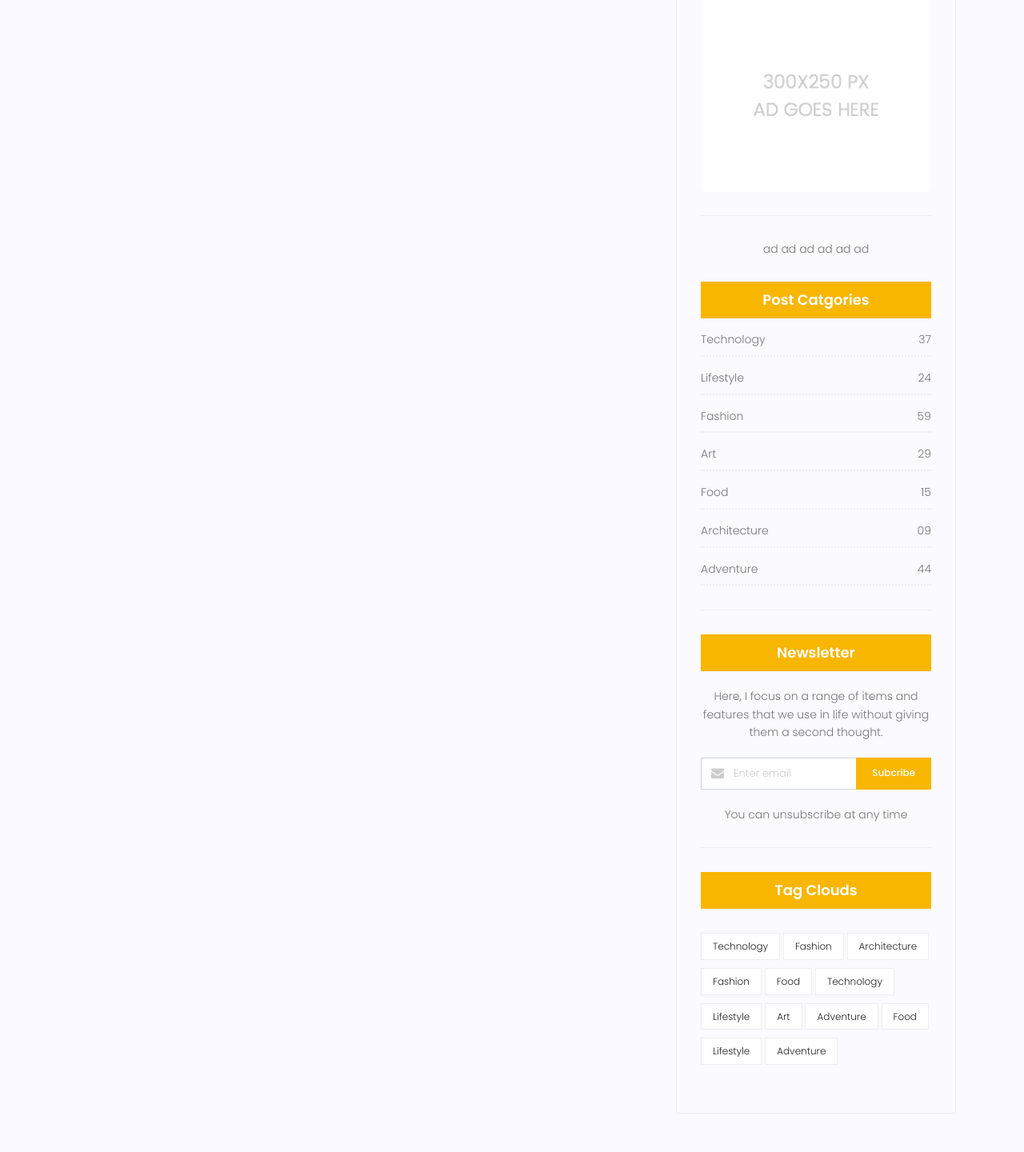
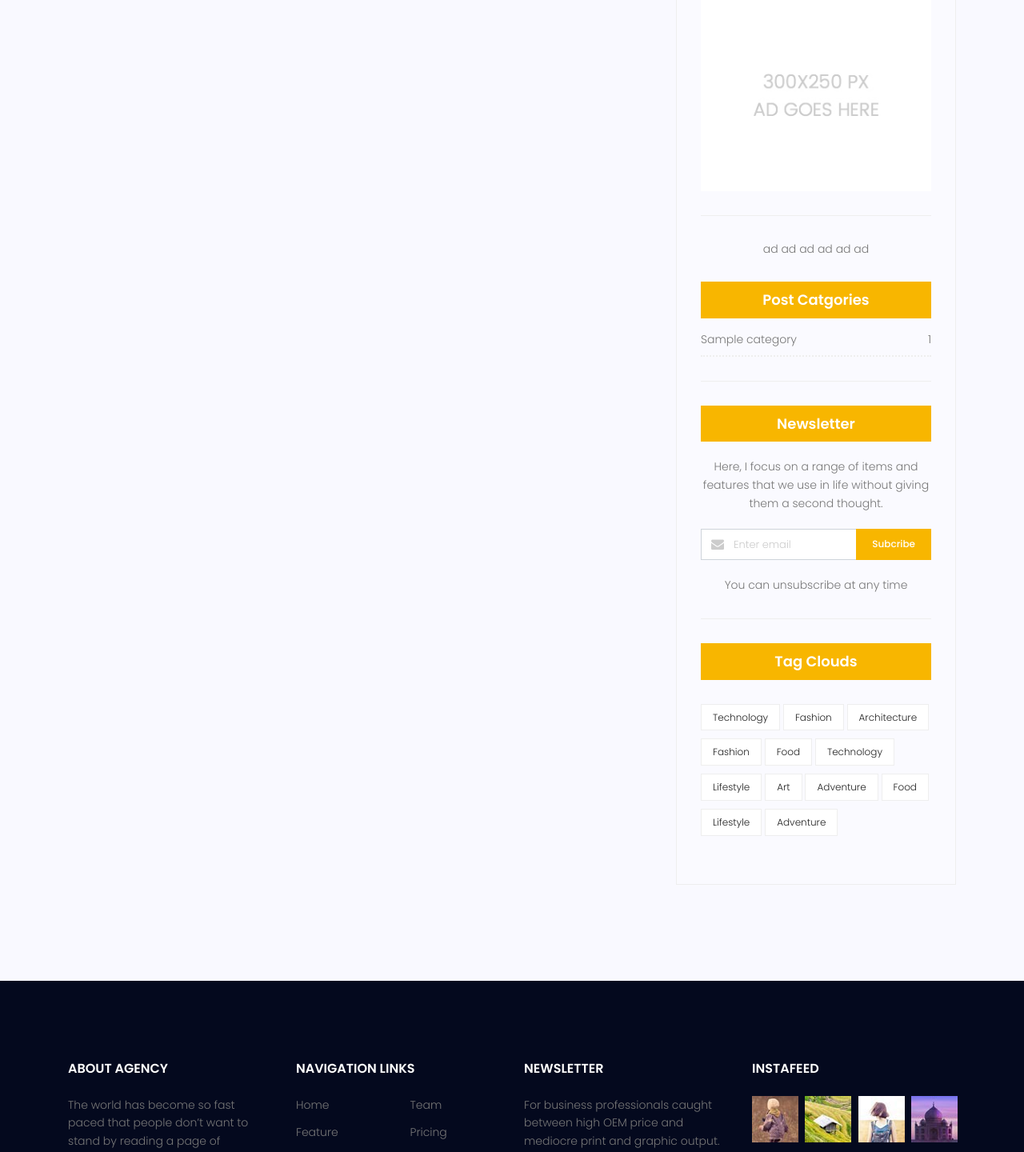
Before and after one commit to ASoukhteh/mysite, a Django app: page /blog in a window 1280 px wide. Shown: the part 1941-3381 px from the top of the page at 80% size. Run offline with Django 5.2, Linux system fonts and the light colour scheme; tables that the repository leaves empty hold one stand-in row (values such as "Sample post"); grey boxes marked "Sample" are stand-in pictures; some libraries are stand-ins or nearby versions.

Commit message:
update post categories with template tag

```diff
--- a/blog/templatetags/blog_tags.py
+++ b/blog/templatetags/blog_tags.py
@@ -1,5 +1,6 @@
 from django import template
 from blog.models import Post
+from blog.models import Category
 
 register = template.Library()
 
@@ -11,3 +12,13 @@ def function():
 def latestposts(arg=3):
     posts = Post.objects.filter(status=1).order_by('published_date')[:arg]
     return {'posts': posts}
+
+@register.inclusion_tag('blog/blog-post-categories.html')
+def postcategories():
+    posts = Post.objects.filter(status=1)
+    categories = Category.objects.all()
+    cat_dict = {}
+    for name in categories:
+        cat_dict[name] = posts.filter(category=name).count()
+
+    return {'categories': cat_dict}
--- a/templates/blog/blog-home.html
+++ b/templates/blog/blog-home.html
@@ -157,7 +157,7 @@
 
 					{% include 'blog/blog-ads.html' %}
 
-					{% include 'blog/blog-post-categories.html' %}
+					{% postcategories %}
 
 					{% include 'blog/blog-newsletter.html' %}
 
--- a/templates/blog/blog-post-categories.html
+++ b/templates/blog/blog-post-categories.html
@@ -1,47 +1,13 @@
 <div class="single-sidebar-widget post-category-widget">
     <h4 class="category-title">Post Catgories</h4>
     <ul class="cat-list">
+        {% for name, count in categories.items %}
         <li>
             <a href="#" class="d-flex justify-content-between">
-                <p>Technology</p>
-                <p>37</p>
+                <p>{{name}}</p>
+                <p>{{count}}</p>
             </a>
         </li>
-        <li>
-            <a href="#" class="d-flex justify-content-between">
-                <p>Lifestyle</p>
-                <p>24</p>
-            </a>
-        </li>
-        <li>
-            <a href="#" class="d-flex justify-content-between">
-                <p>Fashion</p>
-                <p>59</p>
-            </a>
-        </li>
-        <li>
-            <a href="#" class="d-flex justify-content-between">
-                <p>Art</p>
-                <p>29</p>
-            </a>
-        </li>
-        <li>
-            <a href="#" class="d-flex justify-content-between">
-                <p>Food</p>
-                <p>15</p>
-            </a>
-        </li>
-        <li>
-            <a href="#" class="d-flex justify-content-between">
-                <p>Architecture</p>
-                <p>09</p>
-            </a>
-        </li>
-        <li>
-            <a href="#" class="d-flex justify-content-between">
-                <p>Adventure</p>
-                <p>44</p>
-            </a>
-        </li>
+        {% endfor %}
     </ul>
 </div>
```
